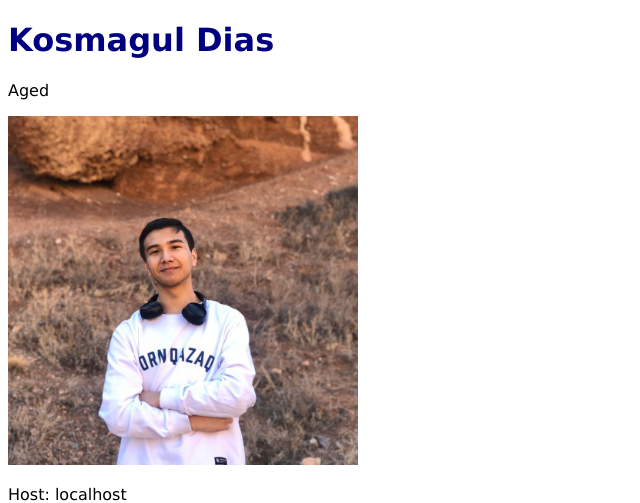
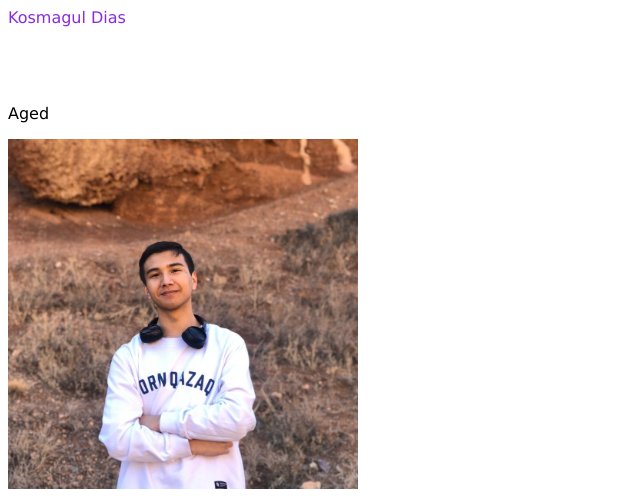
Before and after one commit to DrDeath08/firstproject, a Django app: page / in a window 1280 px wide. Shown: the top 503 px of the page, without its empty margins (0-640 px from the left). Run offline with Django 5.2, Linux system fonts and the light colour scheme.

Commit message:
HTML CSS

```diff
--- a/hello/static/css/styles.css
+++ b/hello/static/css/styles.css
@@ -1,3 +1,8 @@
 body{ font-family: Verdana;}
 h1{color:navy}
 img{width: 350px;}
+.main{
+    width: 100%;
+    height: 80px;
+    color: blueviolet;
+}
--- a/templates/index.html
+++ b/templates/index.html
@@ -8,7 +8,7 @@
     <title>Main</title>
 </head>
 <body>
-    <div><h1>{{me.surname}} {{me.name}}</h1></div>
+    <div class="main">{{me.surname}} {{me.name}}</div>
     {%if me.age > 18 %}
         <p>Aged</p>
     {% endif %}
```
